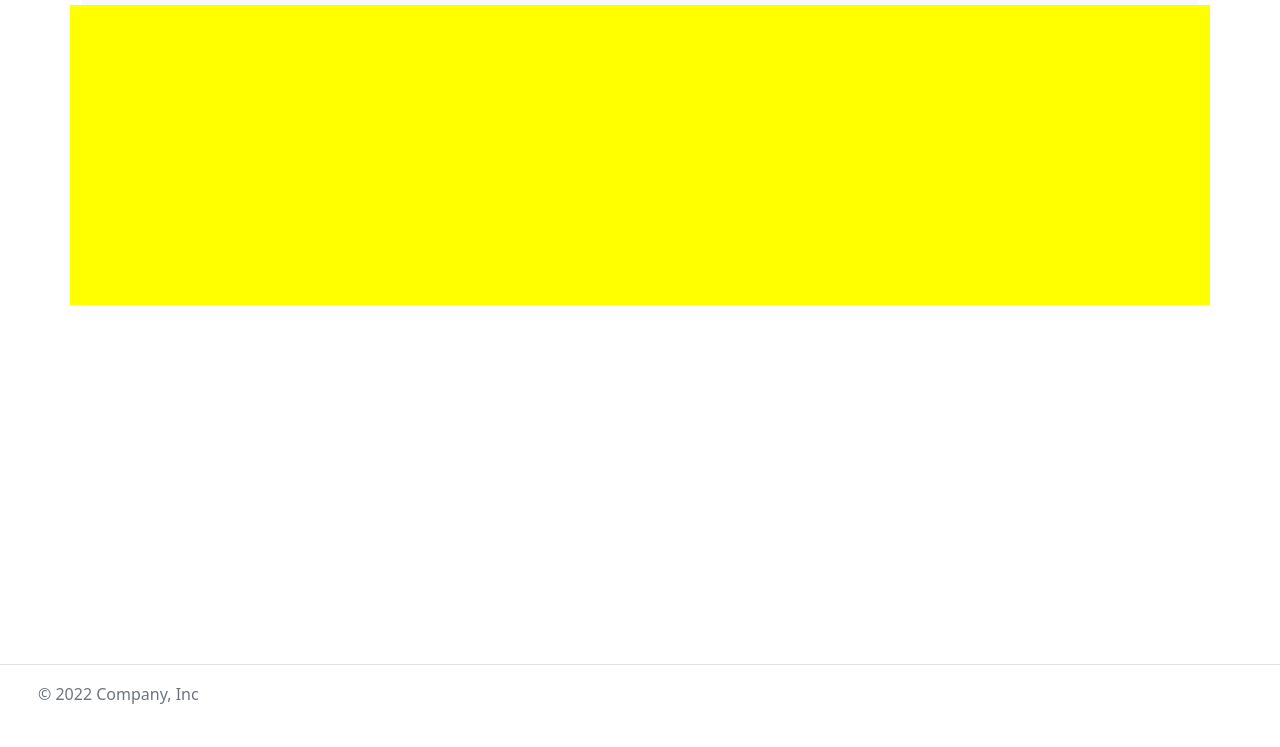
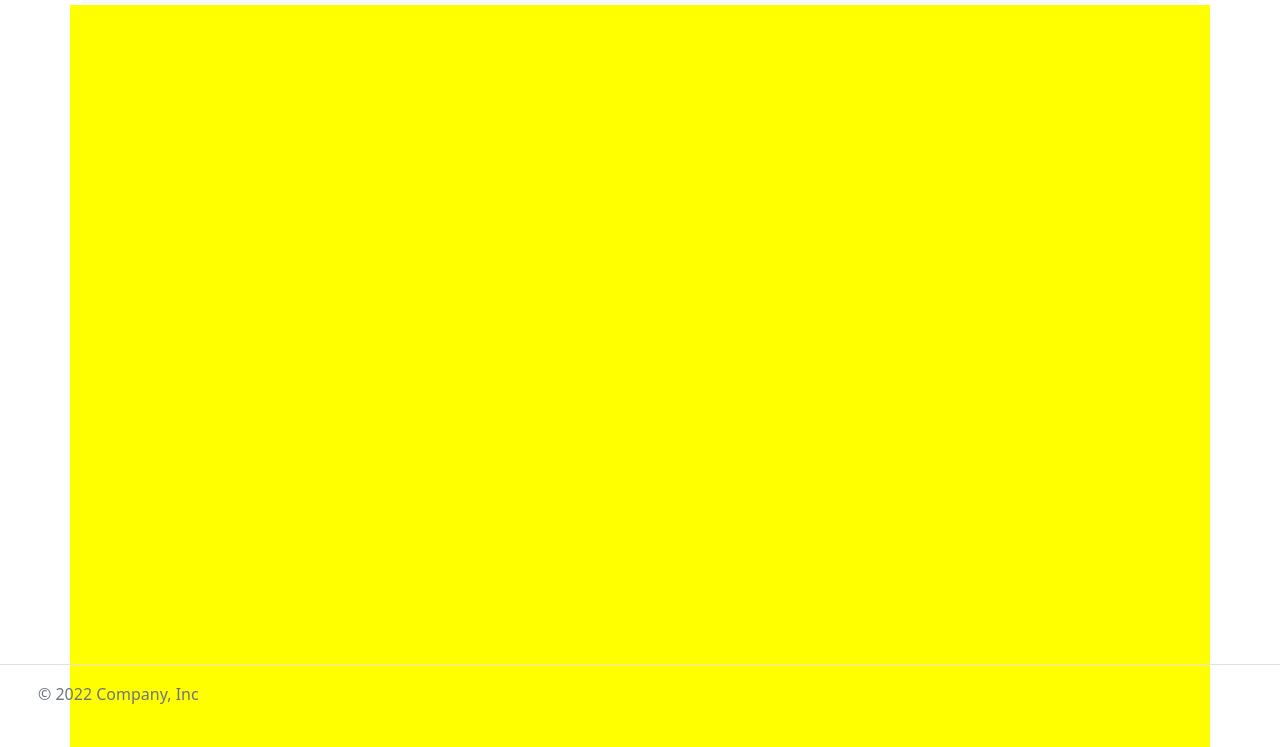
Before and after one commit to 53luis/webClubMotosCerrato, a plain HTML site: page index.html in a window 1280 px wide. Shown: the part 53-800 px from the top of the page. Drawn offline with nearby package versions, Linux system fonts and the light colour scheme.

Commit message:
fixed top

```diff
--- a/index.html
+++ b/index.html
@@ -34,7 +34,7 @@
                 </div>
             </div>
         </nav>
-        <div class="row" style="background-color:yellow; height: 300px;">
+        <div class="row" style="background-color:yellow; height: 1000px;">
             <div class="col-md-9">
 
             </div>
```
